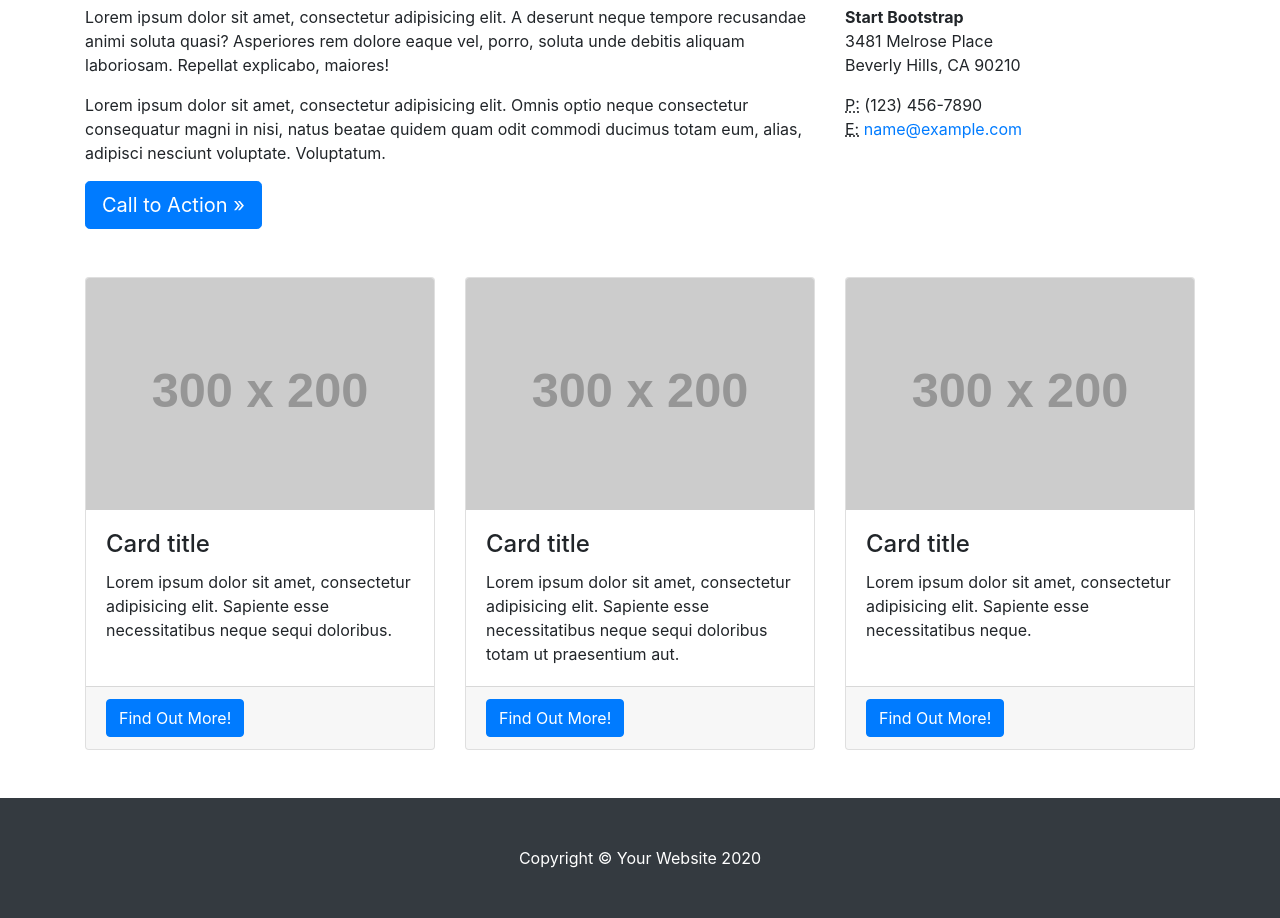
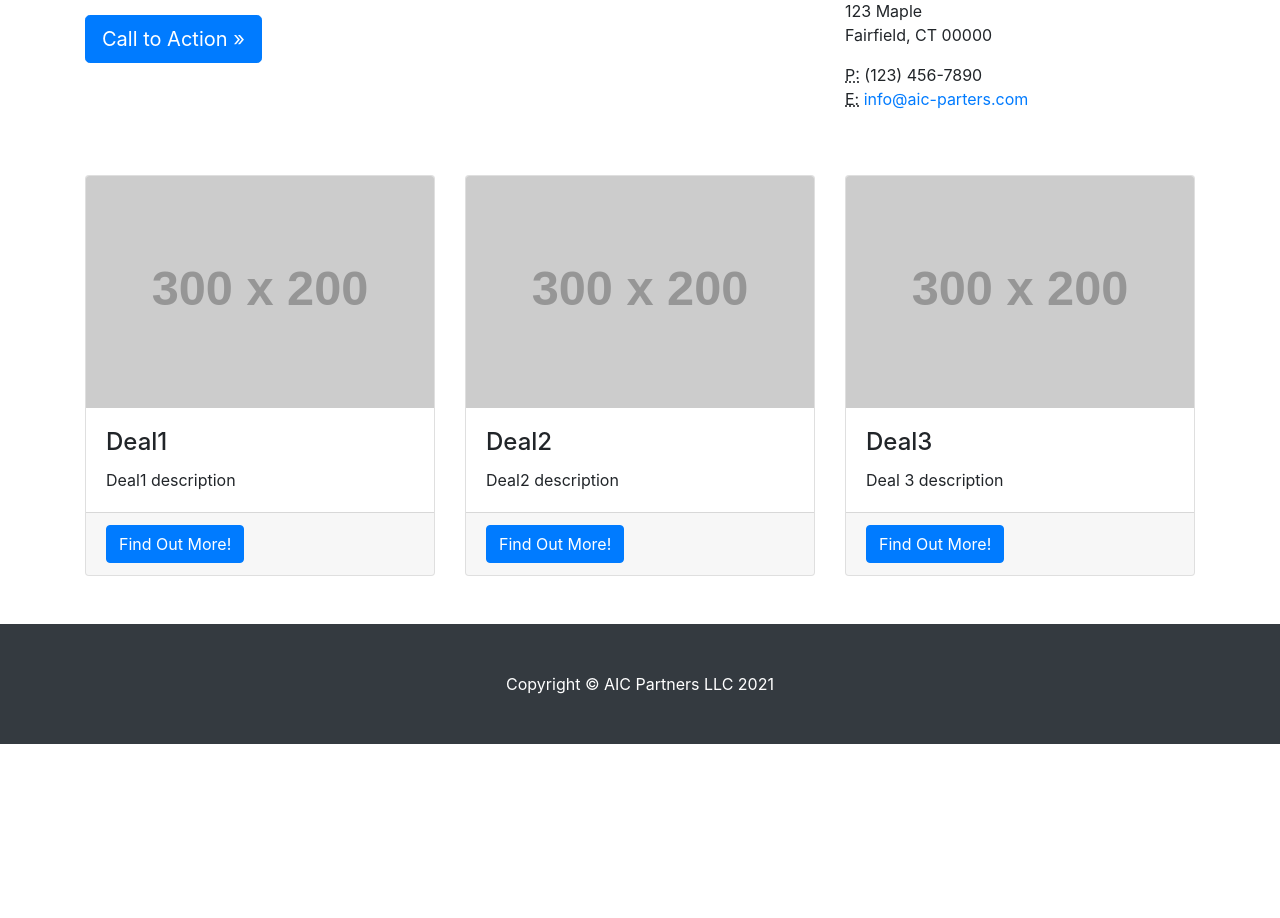
Before and after one commit to aicpartners/aicpartners.github.io, a website: page index.html in a window 1280 px wide. Shown: the part 498-1416 px from the top of the page. After the commit the page ends 1242 px from the top, so only its background shows below. Drawn offline with Linux system fonts and the light colour scheme; placeholder pictures from the web are drawn by us.

Commit message:
AIC Static1 update

```diff
--- a/index.html
+++ b/index.html
@@ -53,8 +53,8 @@
     <div class="container h-100">
       <div class="row h-100 align-items-center">
         <div class="col-lg-12">
-          <h1 class="display-4 text-white mt-5 mb-2">Business Name or Tagline</h1>
-          <p class="lead mb-5 text-white-50">Lorem ipsum dolor sit amet, consectetur adipisicing elit. Non possimus ab labore provident mollitia. Id assumenda voluptate earum corporis facere quibusdam quisquam iste ipsa cumque unde nisi, totam quas ipsam.</p>
+          <h1 class="display-4 text-white mt-5 mb-2">AIC </h1>
+          <p class="lead mb-5 text-white-50">Alts Insurance Capital</p>
         </div>
       </div>
     </div>
@@ -67,17 +67,16 @@
       <div class="col-md-8 mb-5">
         <h2>What We Do</h2>
         <hr>
-        <p>Lorem ipsum dolor sit amet, consectetur adipisicing elit. A deserunt neque tempore recusandae animi soluta quasi? Asperiores rem dolore eaque vel, porro, soluta unde debitis aliquam laboriosam. Repellat explicabo, maiores!</p>
-        <p>Lorem ipsum dolor sit amet, consectetur adipisicing elit. Omnis optio neque consectetur consequatur magni in nisi, natus beatae quidem quam odit commodi ducimus totam eum, alias, adipisci nesciunt voluptate. Voluptatum.</p>
+        <p>Alternative Investmet Capital</p>
         <a class="btn btn-primary btn-lg" href="#">Call to Action &raquo;</a>
       </div>
       <div class="col-md-4 mb-5">
         <h2>Contact Us</h2>
         <hr>
         <address>
-          <strong>Start Bootstrap</strong>
-          <br>3481 Melrose Place
-          <br>Beverly Hills, CA 90210
+          <strong>AIC Partners LLC</strong>
+          <br>123 Maple
+          <br>Fairfield, CT 00000
           <br>
         </address>
         <address>
@@ -85,7 +84,7 @@
           (123) 456-7890
           <br>
           <abbr title="Email">E:</abbr>
-          <a href="mailto:#">name@example.com</a>
+          <a href="mailto:#">info@aic-parters.com</a>
         </address>
       </div>
     </div>
@@ -96,8 +95,8 @@
         <div class="card h-100">
           <img class="card-img-top" src="https://placehold.it/300x200" alt="">
           <div class="card-body">
-            <h4 class="card-title">Card title</h4>
-            <p class="card-text">Lorem ipsum dolor sit amet, consectetur adipisicing elit. Sapiente esse necessitatibus neque sequi doloribus.</p>
+            <h4 class="card-title">Deal1</h4>
+            <p class="card-text">Deal1 description</p>
           </div>
           <div class="card-footer">
             <a href="#" class="btn btn-primary">Find Out More!</a>
@@ -108,8 +107,8 @@
         <div class="card h-100">
           <img class="card-img-top" src="https://placehold.it/300x200" alt="">
           <div class="card-body">
-            <h4 class="card-title">Card title</h4>
-            <p class="card-text">Lorem ipsum dolor sit amet, consectetur adipisicing elit. Sapiente esse necessitatibus neque sequi doloribus totam ut praesentium aut.</p>
+            <h4 class="card-title">Deal2</h4>
+            <p class="card-text">Deal2 description</p>
           </div>
           <div class="card-footer">
             <a href="#" class="btn btn-primary">Find Out More!</a>
@@ -120,8 +119,8 @@
         <div class="card h-100">
           <img class="card-img-top" src="https://placehold.it/300x200" alt="">
           <div class="card-body">
-            <h4 class="card-title">Card title</h4>
-            <p class="card-text">Lorem ipsum dolor sit amet, consectetur adipisicing elit. Sapiente esse necessitatibus neque.</p>
+            <h4 class="card-title">Deal3</h4>
+            <p class="card-text">Deal 3 description</p>
           </div>
           <div class="card-footer">
             <a href="#" class="btn btn-primary">Find Out More!</a>
@@ -137,7 +136,7 @@
   <!-- Footer -->
   <footer class="py-5 bg-dark">
     <div class="container">
-      <p class="m-0 text-center text-white">Copyright &copy; Your Website 2020</p>
+      <p class="m-0 text-center text-white">Copyright &copy; AIC Partners LLC 2021</p>
     </div>
     <!-- /.container -->
   </footer>
```
Also changed, not shown: 3 other files.
